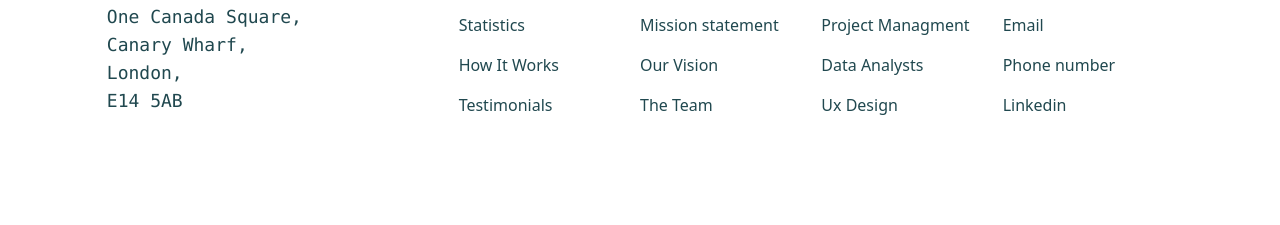
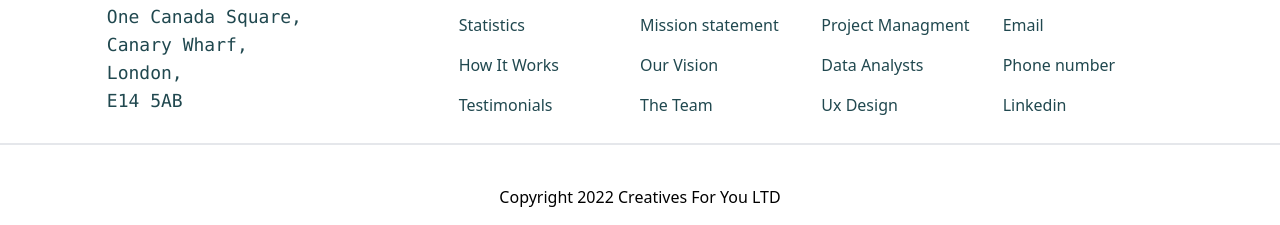
Before and after one commit to socratesssss/Tailwind-assingment, a website: page output/index.html in a window 1280 px wide. Shown: the part 8389-8614 px from the top of the page. Before the commit the page ends 8532 px from the top, so only its background shows below. Drawn offline with Linux system fonts and the light colour scheme.

Commit message:
bottom footer

```diff
--- a/output/index.html
+++ b/output/index.html
@@ -460,7 +460,9 @@
         </div>
 
       </div>
-
+      <!-- bottom footer -->
+      <footer> <p class="text-center pt-10 border-t-2 pb-4 border-[]">Copyright 2022 Creatives For You LTD</p>
+      </footer class="">
 
     </footer>
 
```
